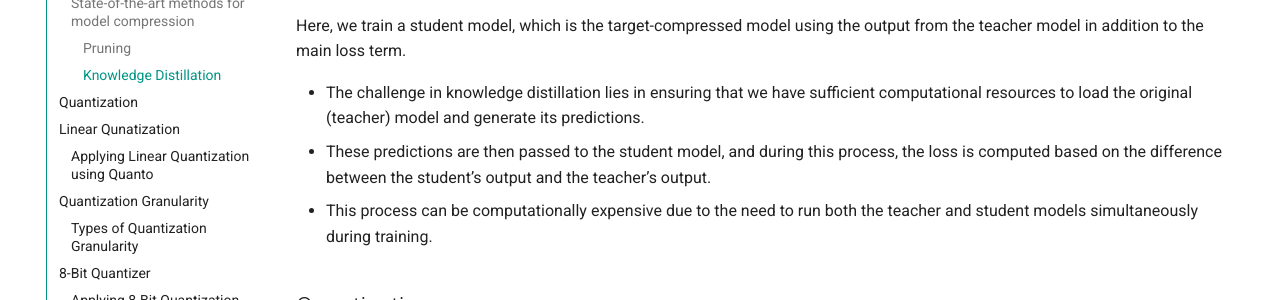
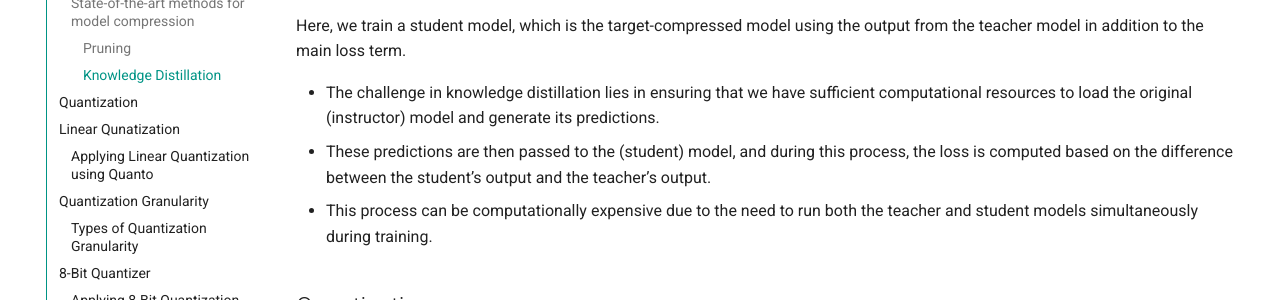
Before and after one commit to iamrajharshit/ProjectRakuten, an MkDocs documentation site: the page built from docs/Quantization.md, in a window 1280 px wide and 900 px high, scrolled down 2581 px. Shown: the part 177-477 px from the top of the window. Built offline with MkDocs 1.6.1 and Material for MkDocs 9.7.7, drawn with Linux system fonts in a browser that asks for light colours.

Commit message:
updating quantization

```diff
--- a/docs/Quantization.md
+++ b/docs/Quantization.md
@@ -37,8 +37,8 @@ Pruning simply consists of removing layers in a model that do not have much impo
 
 Here, we train a student model, which is the target-compressed model using the output from the teacher model in addition to the main loss term.
 
-- The challenge in knowledge distillation lies in ensuring that we have sufficient computational resources to load the original (teacher) model and generate its predictions.
-- These predictions are then passed to the student model, and during this process, the loss is computed based on the difference between the student’s output and the teacher’s output.
+- The challenge in knowledge distillation lies in ensuring that we have sufficient computational resources to load the original (instructor) model and generate its predictions.
+- These predictions are then passed to the (student) model, and during this process, the loss is computed based on the difference between the student’s output and the teacher’s output.
 - This process can be computationally expensive due to the need to run both the teacher and student models simultaneously during training.
 
 ## Quantization
```
